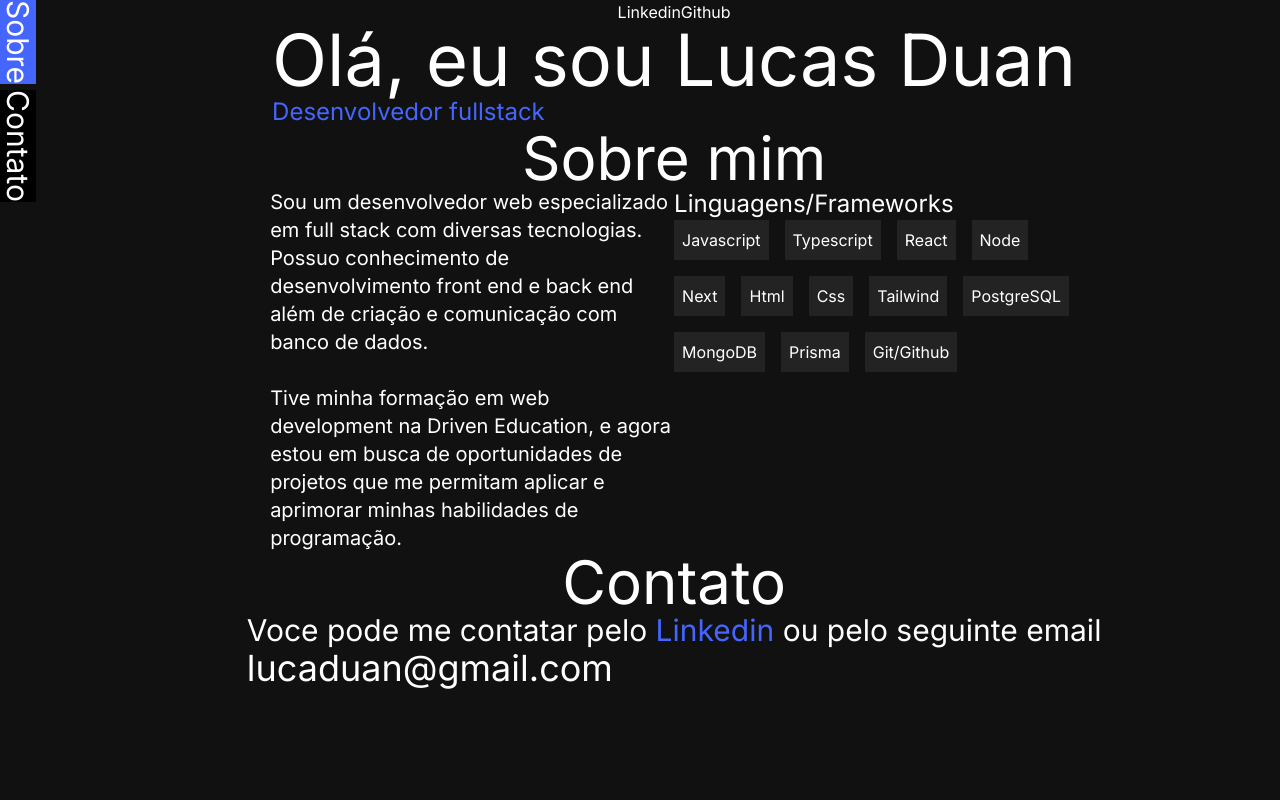
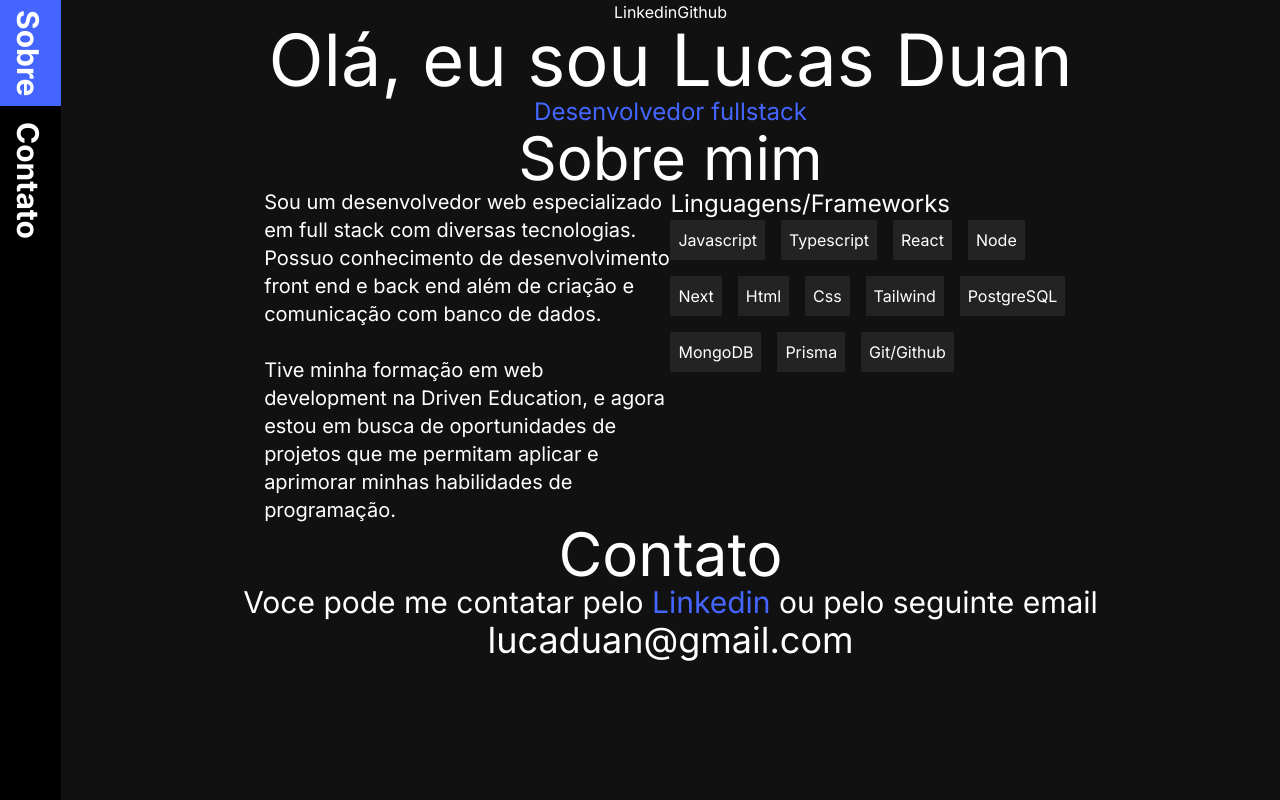
Before and after one commit to duanzin/portfolio, a Next.js app: page / in a window 1280 px wide. Built offline with nearby package versions, Linux system fonts and the light colour scheme.

Commit message:
style: modified style of navbar

```diff
--- a/src/app/layout.js
+++ b/src/app/layout.js
@@ -12,11 +12,11 @@ export default function RootLayout({ children }) {
   return (
     <html lang="en">
       <body className={inter.className}>
-        <nav>
-          <a href="#sobre" className="bg-black text-3xl [writing-mode:vertical-lr] hover:bg-[#4466ff]">
+        <nav className="w-16 h-screen bg-black">
+          <a href="#sobre" className="text-3xl text-center font-bold w-full p-2.5 [writing-mode:vertical-lr] hover:bg-[#4466ff]">
             Sobre
           </a>
-          <a href="#contato" className="bg-black text-3xl [writing-mode:vertical-lr] hover:bg-[#4466ff]">
+          <a href="#contato" className="text-3xl text-center font-bold w-full p-2.5 [writing-mode:vertical-lr] hover:bg-[#4466ff]">
             Contato
           </a>
         </nav>
--- a/src/app/page.js
+++ b/src/app/page.js
@@ -22,7 +22,7 @@ export default function Home() {
         <Link href="https://www.linkedin.com/in/lucasduan/">Linkedin</Link>
         <Link href="https://github.com/duanzin">Github</Link>
       </header>
-      <section className="w-fit">
+      <section className="flex flex-col items-center">
         <h1 className="text-7xl">Olá, eu sou Lucas Duan</h1>
         <span className="text-2xl text-[#4466ff]">Desenvolvedor fullstack</span>
       </section>
@@ -45,7 +45,7 @@ export default function Home() {
           </div>
         </div>
       </section>
-      <section id="contato">
+      <section id="contato" className="flex flex-col items-center">
         <h2 className="text-6xl w-fit mx-auto">Contato</h2>
         <p className="text-3xl">
           Voce pode me contatar pelo
```
